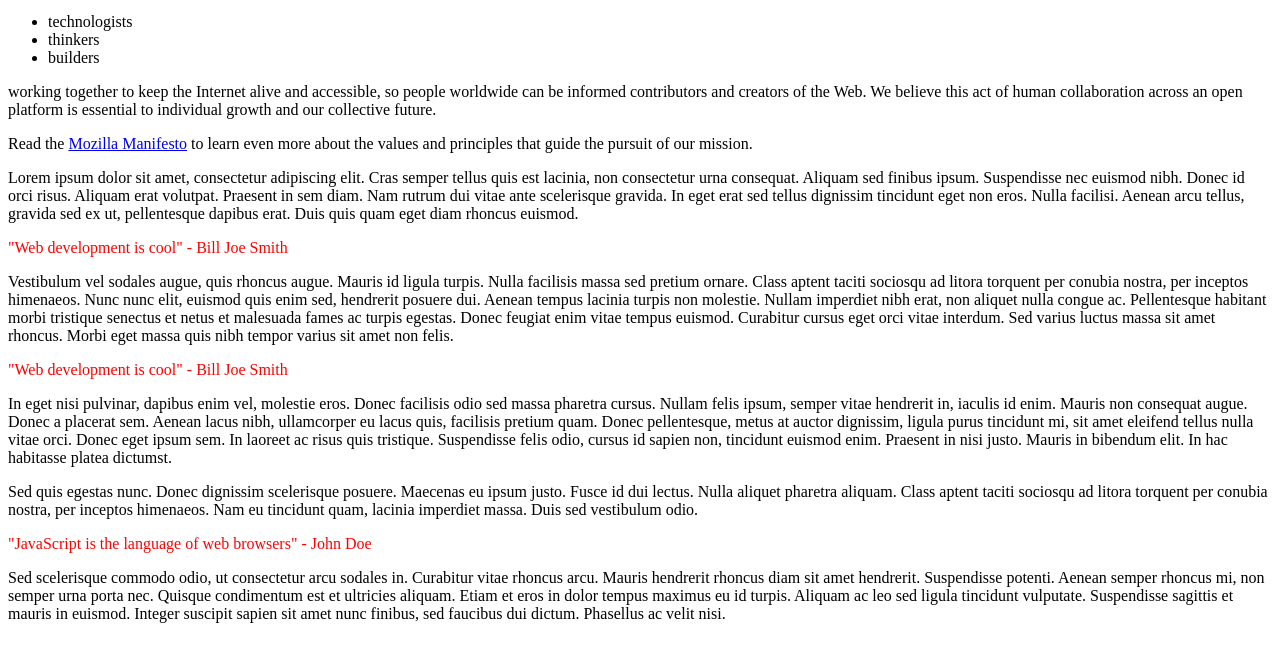
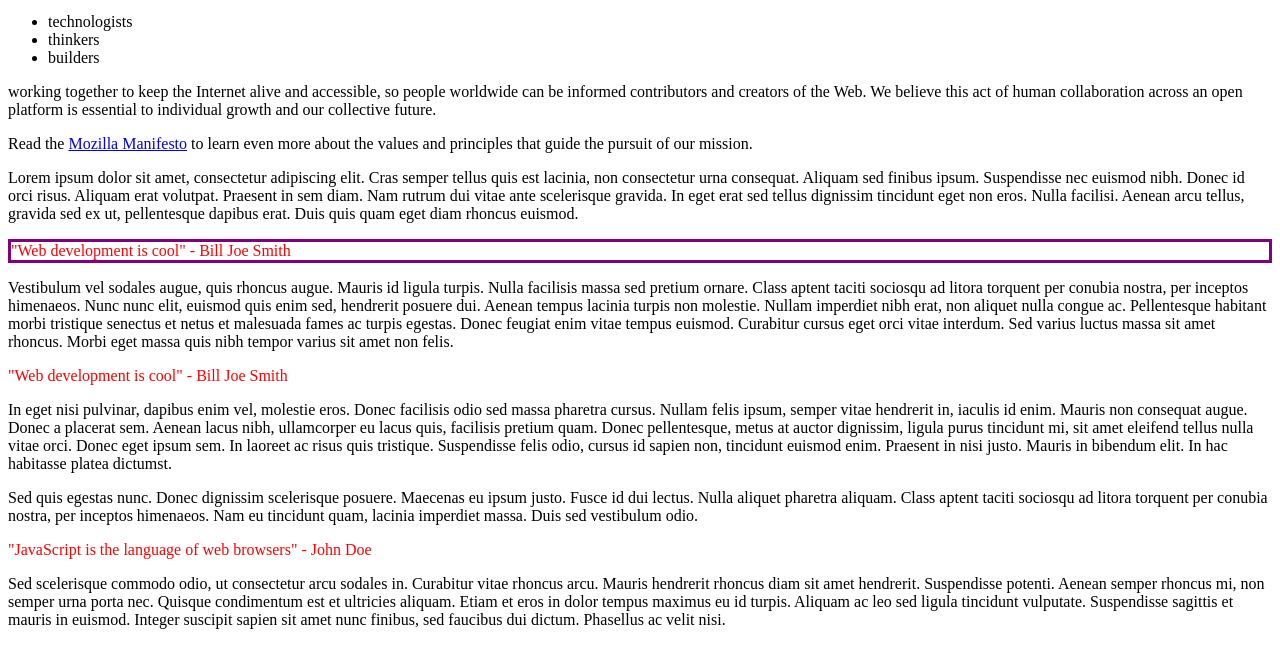
Before and after one commit to code4policy-archive/mozilla-website-BansalRafa, a plain HTML site: page index.html in a window 1280 px wide. Shown: the part 101-768 px from the top of the page. Drawn offline with Linux system fonts and the light colour scheme.

Commit message:
Bordering main quote

```diff
--- a/style.css
+++ b/style.css
@@ -2,3 +2,7 @@
 .quote {
 	color: red;
 }
+
+#mainquote {
+	border: 3px solid purple;
+}
```
